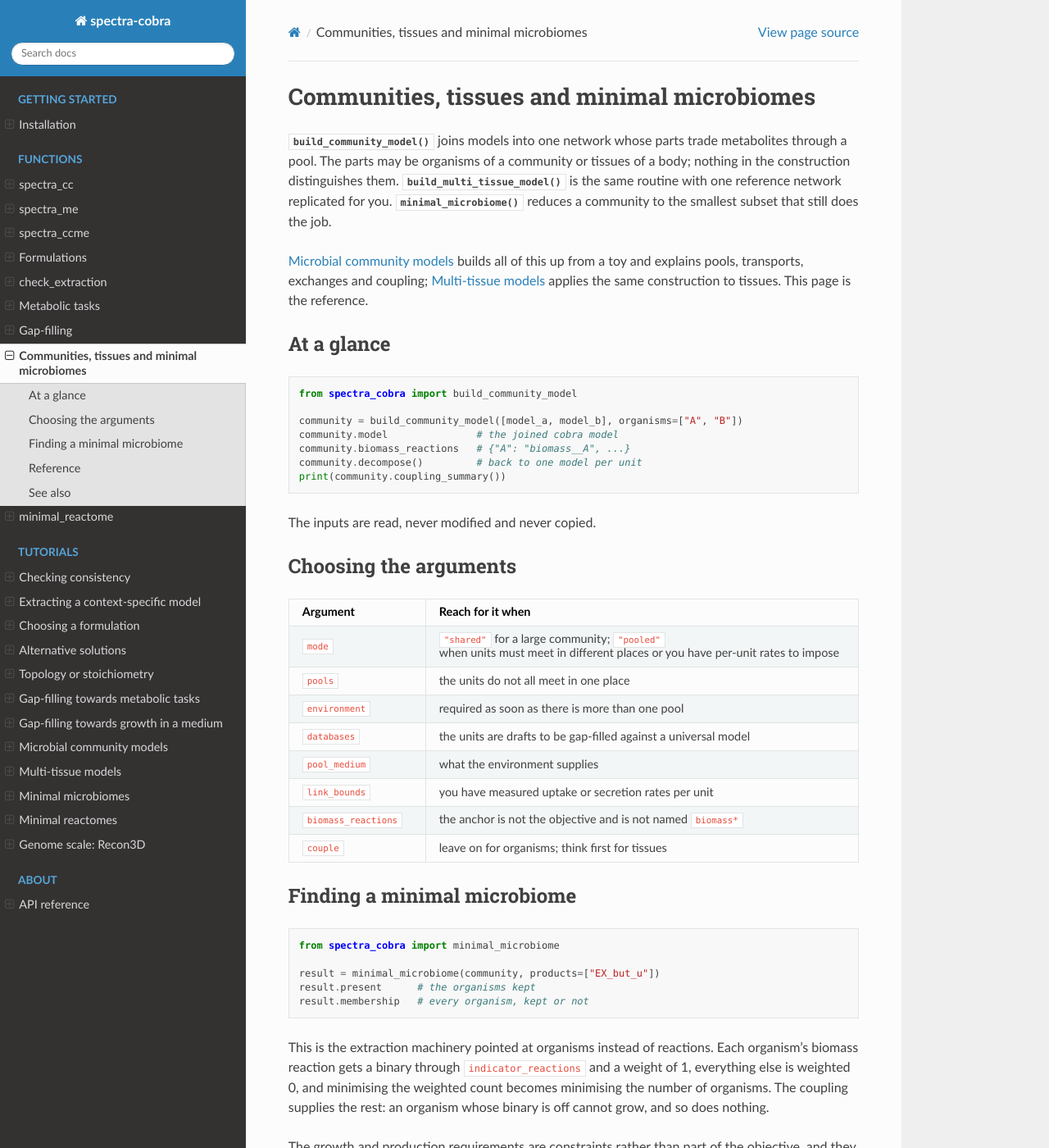
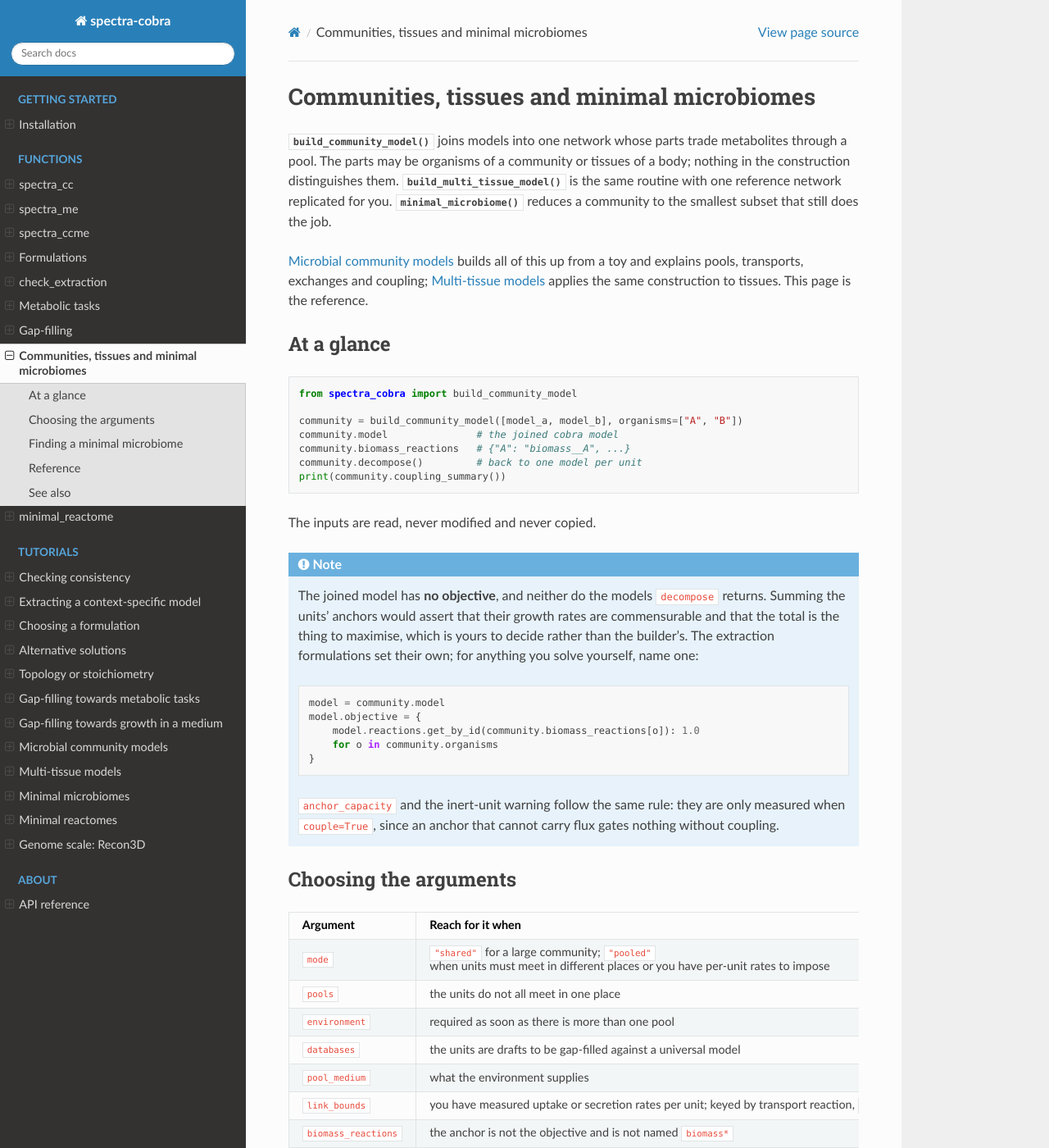
Before and after one commit to bisect-group/spectra-cobra, a Sphinx documentation site: the page built from docs/functions/community.rst, in a window 1280 px wide and 1400 px high. Shown: the whole window at 82% size. Built offline with Sphinx 7.4.7 and the Read the Docs theme 3.1.0, drawn with Linux system fonts in a browser that asks for light colours.

Commit message:
Carry the recent changes into the function reference pages
The function pages mix autodoc with hand-written prose. Autodoc picked up
the new docstrings on its own; the prose did not, and three things it says
are now out of date.

Gap-filling shows a medium of plain numbers and says nothing about the
pair form, so there is no sign that a medium can require an uptake rather
than permit one, or that it governs uptake only. The minimal reactome
page's medium example gets the same one-line note.

The community page's argument table said link_bounds is for per-unit
rates without saying it is keyed by transport reaction, and the page
nowhere mentions that the joined model and the decomposed units now carry
no objective, or that anchor_capacity and the inert-unit warning are
measured only when coupled.

Co-Authored-By: Claude Opus 5 (1M context) <noreply@anthropic.com>

```diff
--- a/docs/functions/community.rst
+++ b/docs/functions/community.rst
@@ -29,6 +29,27 @@ At a glance
 
 The inputs are read, never modified and never copied.
 
+.. note::
+
+   The joined model has **no objective**, and neither do the models
+   ``decompose`` returns. Summing the units' anchors would assert that
+   their growth rates are commensurable and that the total is the thing to
+   maximise, which is yours to decide rather than the builder's. The
+   extraction formulations set their own; for anything you solve yourself,
+   name one:
+
+   .. code-block:: python
+
+      model = community.model
+      model.objective = {
+          model.reactions.get_by_id(community.biomass_reactions[o]): 1.0
+          for o in community.organisms
+      }
+
+   ``anchor_capacity`` and the inert-unit warning follow the same rule:
+   they are only measured when ``couple=True``, since an anchor that
+   cannot carry flux gates nothing without coupling.
+
 Choosing the arguments
 ----------------------
 
@@ -50,7 +71,8 @@ Choosing the arguments
    * - ``pool_medium``
      - what the environment supplies
    * - ``link_bounds``
-     - you have measured uptake or secretion rates per unit
+     - you have measured uptake or secretion rates per unit; keyed by
+       transport reaction, ``TR_<metabolite>_<pool>__<unit>``
    * - ``biomass_reactions``
      - the anchor is not the objective and is not named ``biomass*``
    * - ``couple``
--- a/docs/functions/reactome.rst
+++ b/docs/functions/reactome.rst
@@ -21,6 +21,7 @@ Usage
 
    result = minimal_reactome(
        model,
+       # A number permits an uptake; a (lower, upper) pair requires one.
        medium={"EX_glc__D_e": -10.0, "EX_o2_e": -1000.0,
                "EX_nh4_e": -1000.0, "EX_pi_e": -1000.0,
                "EX_h2o_e": -1000.0, "EX_h_e": -1000.0,
```
Also changed, not shown: docs/functions/gapfilling.rst (+17 -0 lines).
